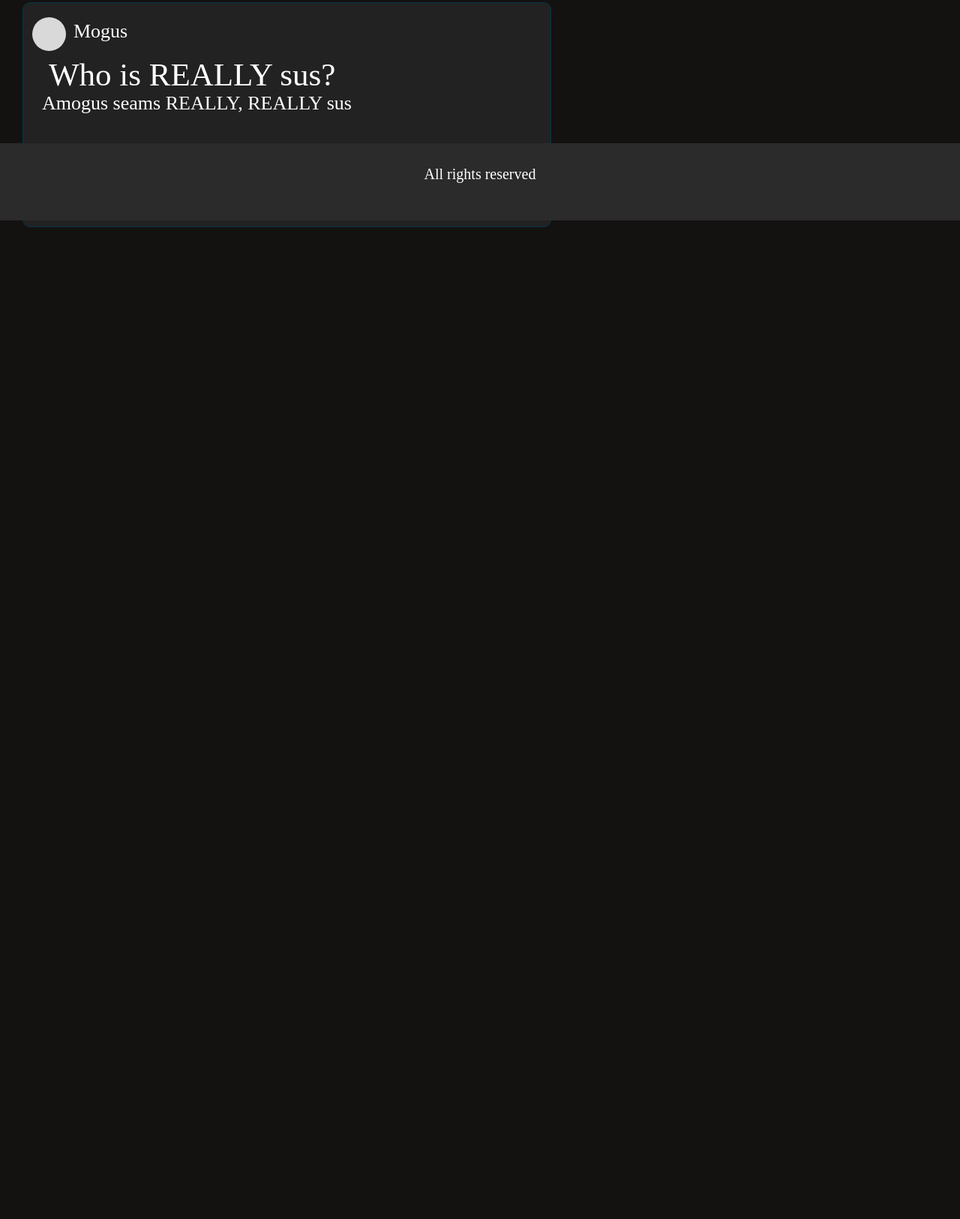
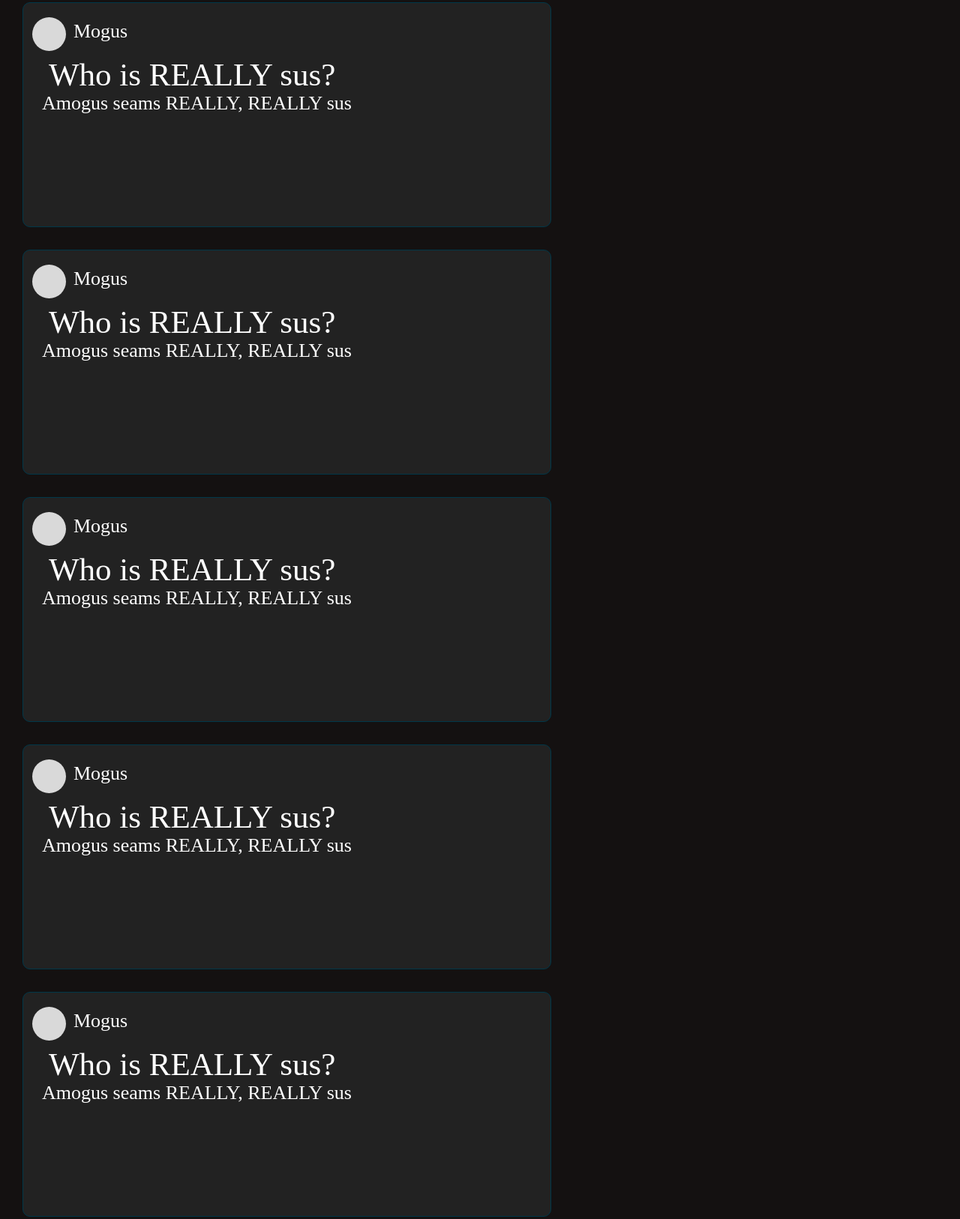
Before and after one commit to GuardianOfPC/Web-labs, a plain HTML site: page src/html/index.html in a window 1280 px wide. Shown: the part 506-2132 px from the top of the page at 75% size. Before the commit the page ends 839 px from the top, so only its background shows below. Drawn offline with Linux system fonts and the light colour scheme; a web font is replaced by a local one.

Commit message:
fix: fixed adaptive

```diff
--- a/src/css/style.css
+++ b/src/css/style.css
@@ -160,7 +160,6 @@
 footer {
     background-color: var(--dark-slate-gray-2);
     width: 100%;
-    position:fixed;
     bottom:0;
 }
 
@@ -169,7 +168,7 @@
     padding-bottom: 50px;
     display: flex;
     justify-content: center;
-    margin: 0 auto;
+    margin: 20px auto 0;
     max-width: 1400px;
 }
 
@@ -187,7 +186,7 @@
     border: 1px solid var(--dark-slate-gray);
     padding: 23px 23px 36px 22px;
     max-width: 70%;
-    margin: 20px auto;
+    margin: 20px auto 300px;
 }
 
 .contacts-text {
@@ -303,6 +302,9 @@
     .search-and-sm-box {
         margin-left: 200px;
     }
+    .contacts-box {
+        margin-bottom: 200px;
+    }
 }
 
 @media (max-width: 1100px) {
@@ -328,6 +330,10 @@
 
     .post-add-post-positioning {
         column-gap: 10px;
+    }
+
+    .contacts-box {
+        margin-bottom: 150px;
     }
 }
 
--- a/src/html/index.html
+++ b/src/html/index.html
@@ -60,6 +60,46 @@
             <p class="post-text">Amogus seams REALLY, REALLY sus</p>
         </div>
     </div>
+    <div class="post-box-two">
+        <div class="top-side-of-post">
+            <div class="avatar"></div>
+            <p class="author-name-text">Mogus</p>
+        </div>
+        <div class="bottom-side-of-post">
+            <p class="title">Who is REALLY sus?</p>
+            <p class="post-text">Amogus seams REALLY, REALLY sus</p>
+        </div>
+    </div>
+    <div class="post-box-two">
+        <div class="top-side-of-post">
+            <div class="avatar"></div>
+            <p class="author-name-text">Mogus</p>
+        </div>
+        <div class="bottom-side-of-post">
+            <p class="title">Who is REALLY sus?</p>
+            <p class="post-text">Amogus seams REALLY, REALLY sus</p>
+        </div>
+    </div>
+    <div class="post-box-two">
+        <div class="top-side-of-post">
+            <div class="avatar"></div>
+            <p class="author-name-text">Mogus</p>
+        </div>
+        <div class="bottom-side-of-post">
+            <p class="title">Who is REALLY sus?</p>
+            <p class="post-text">Amogus seams REALLY, REALLY sus</p>
+        </div>
+    </div>
+    <div class="post-box-two">
+        <div class="top-side-of-post">
+            <div class="avatar"></div>
+            <p class="author-name-text">Mogus</p>
+        </div>
+        <div class="bottom-side-of-post">
+            <p class="title">Who is REALLY sus?</p>
+            <p class="post-text">Amogus seams REALLY, REALLY sus</p>
+        </div>
+    </div>
 </div>
 <footer>
     <div class="footer-box">
```
